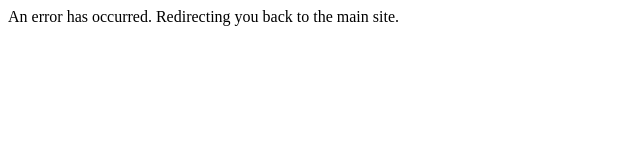
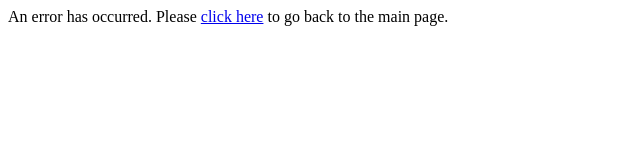
Before and after one commit to WaffleLoverr/BellTacoWeb, a plain HTML site: page index.html in a window 1280 px wide. Shown: the whole page, without its empty margins (0-640 px from the left). Drawn offline with Linux system fonts and the light colour scheme.

Commit message:
Update index.html

```diff
--- a/index.html
+++ b/index.html
@@ -1 +1 @@
-<html><head></head><body>An error has occurred. Redirecting you back to the main site.</body></html>
+<html><head></head><body>An error has occurred. Please <a href="https://Error404-1.github.io/BellTacoWeb">click here</a> to go back to the main page.</body></html>
```
